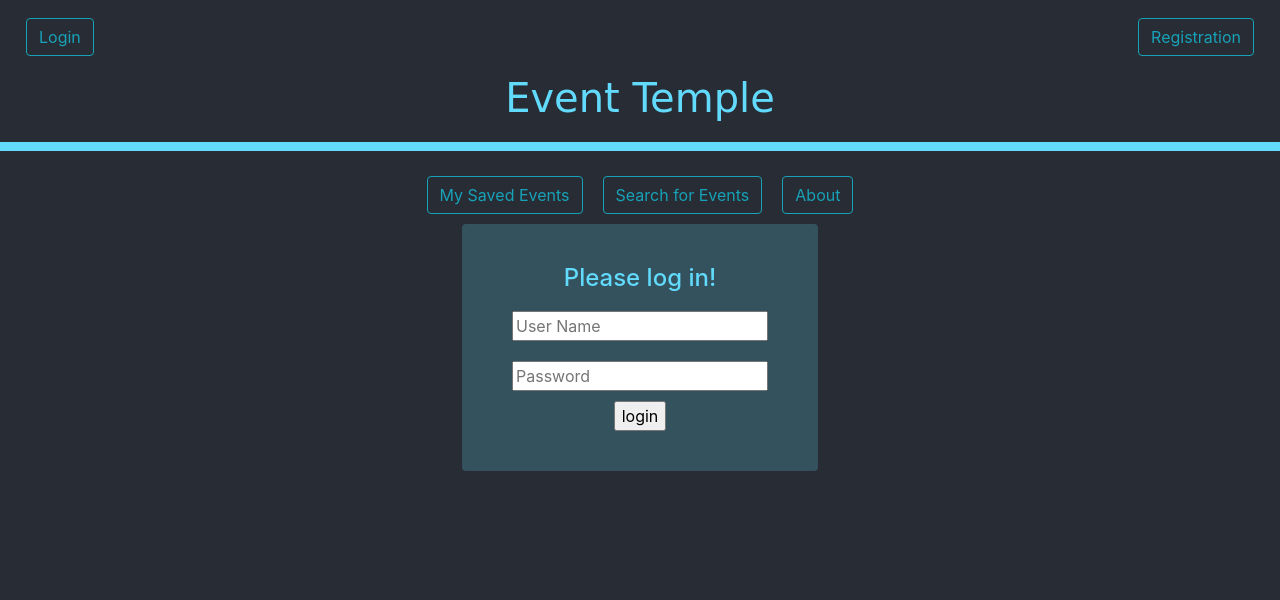
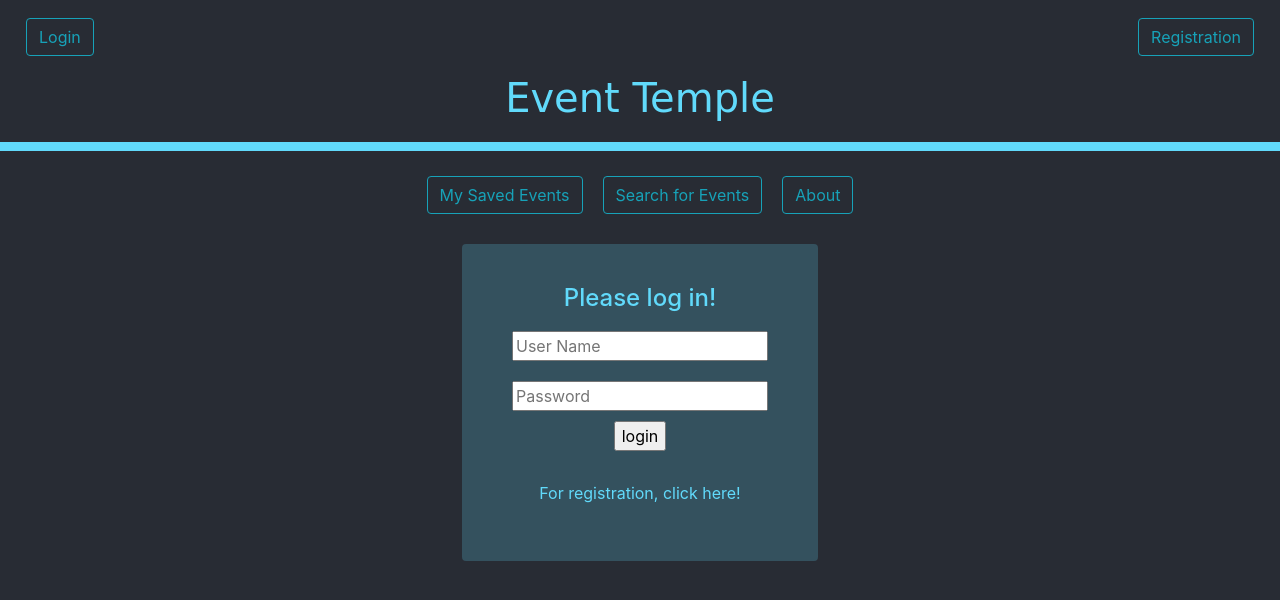
Before and after one commit to vadnaireka/eventTempleFrontEnd, a React (Create React App) app: page /login in a window 1280 px wide. Shown: the top 600 px of the page. Built offline with nearby package versions, Linux system fonts and the light colour scheme.

Commit message:
login and registration done

```diff
--- a/src/App.css
+++ b/src/App.css
@@ -39,6 +39,13 @@
     padding-top: 5px;
 }
 
+.link {
+    color: #61dafb;
+}
+.loginfooter{
+margin-top: 30px;
+}
+
 .loginpage{
     text-align: center;
     background: rgba(97, 218, 251, 0.21);;
@@ -47,6 +54,7 @@
     border-radius: 4px;
     position: relative;
     margin: auto;
+    margin-top: 20px;
 }
 
 .auth-input{
--- a/src/App.js
+++ b/src/App.js
@@ -29,7 +29,7 @@ class App extends Component {
                     <div className="app">
                         <Header sendDataToParent={this.receivedSavedData}/>
                         <Route path="/login" render={props => (
-                            <Login auth="login" header="Please log in!" footer="If you don't have account yet, click here!"/>
+                            <Login auth="login" header="Please log in!" footer="For registration, click here!"/>
                         )}/><Route path="/registration" render={props => (
                             <Login auth="registration" header="Please register!" footer=""/>
                         )}/>
--- a/src/DataProvider.js
+++ b/src/DataProvider.js
@@ -6,7 +6,7 @@ const context = React.createContext({
     searchdata: [],
     saveddata: [],
     userdata: [],
-    fetchData: (url, stateName, cb) => {},
+    fetchData: (url, stateName) => {},
     errors :[],
     user : null,
     setUser: () => {}
@@ -22,7 +22,6 @@ export class DataProvider extends Component {
         userdata: [],
         errors :[],
         fetchData: (url, stateName) => {
-            console.log("token: " +this.state.userdata.token);
             axios.get(url, {
                 headers: {
                     Authorization: "Bearer " + localStorage.getItem("token") //the token is a variable which holds the token
--- a/src/components/Header.js
+++ b/src/components/Header.js
@@ -21,11 +21,12 @@ class Header extends Component {
             this.redirectToSaved("/login")
         } else{
         this.context.fetchData(`http://localhost:8080/saved/`, "saveddata")
+            this.redirectToSaved("/saved")
         }
     };
 
     redirectToSaved = (url) => {
-        this.setState({url:url})
+        this.setState({url:url});
         this.setState({redirect: true});
     };
 
--- a/src/components/Login.js
+++ b/src/components/Login.js
@@ -22,7 +22,9 @@ class Login extends Component {
             username: this.state.username,
             password: this.state.password
         }).then(response => {
-            localStorage.setItem('token', response.data.token)
+            localStorage.setItem('token', response.data.token);
+            localStorage.setItem('name', response.data.username);
+
             }
         );
         this.setState({redirect: true});
@@ -48,6 +50,7 @@ class Login extends Component {
                            value={this.state.password} placeholder="Password"/><br/>
                     <input type="submit" value={this.props.auth}/>
                 </form>
+                <p className="loginfooter"><a className="link" href="/registration"> {this.props.footer}</a></p>
             </div>
             //</context.Consumer>
         )
```
